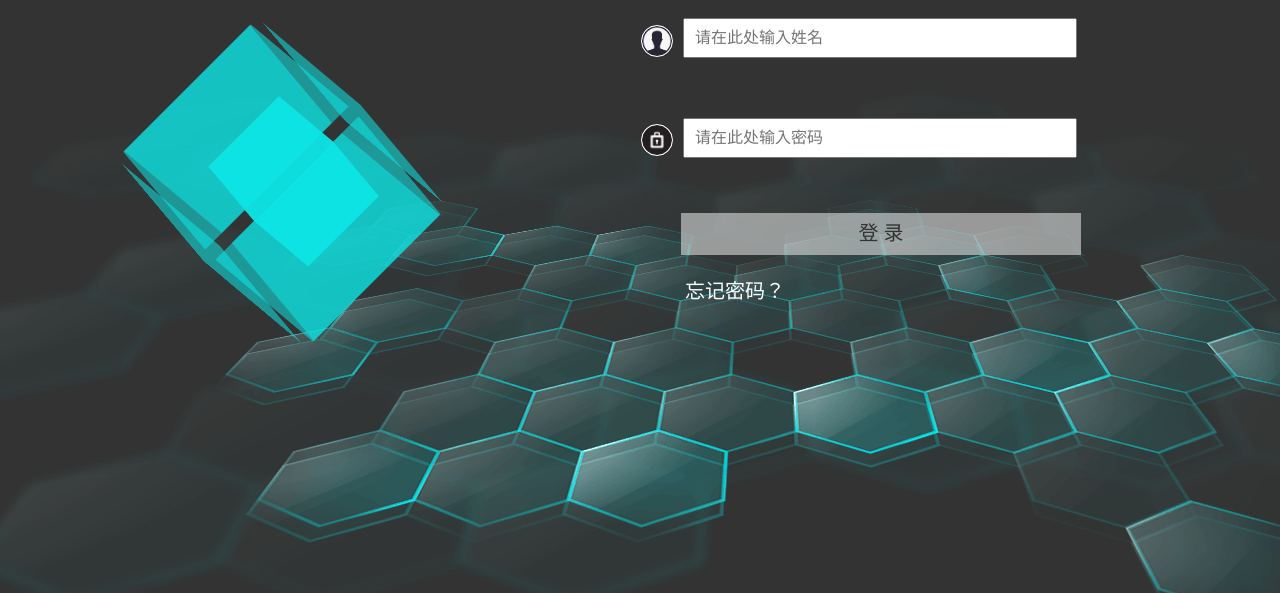
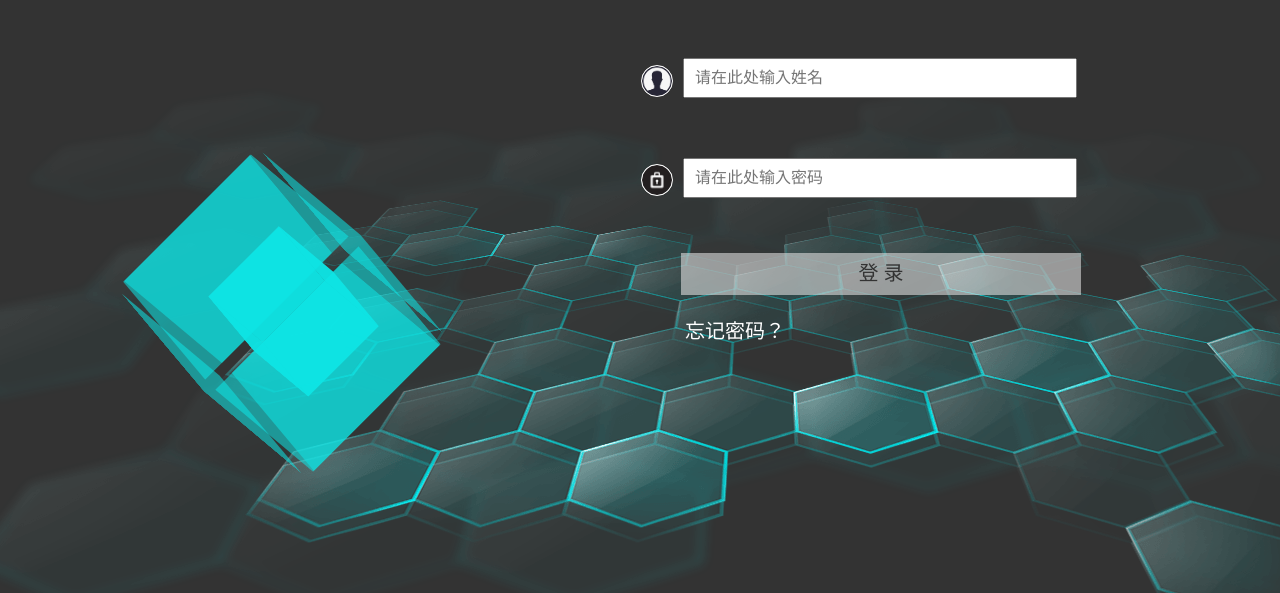
Before and after one commit to Todayos/LISTALL, a plain HTML site: page index.html in a window 1280 px wide. Shown: the part 207-800 px from the top of the page. Drawn offline with Linux system fonts and the light colour scheme.

Commit message:
修改立方体的位置以及登陆信息的位置

```diff
--- a/css/index.css
+++ b/css/index.css
@@ -82,14 +82,14 @@ h3 {
     position: absolute;
     width: 20%;
     left: 15%;
-    top: 150px;
+    top: 35%;
     height: 100px;
     /* border: 1px solid #f3f3f3; */
 }
 
 .login {
     position: absolute;
-    top: 200px;
+    top: 30%;
     left: 50%;
     width: 500px;
     height: 400px;
```
